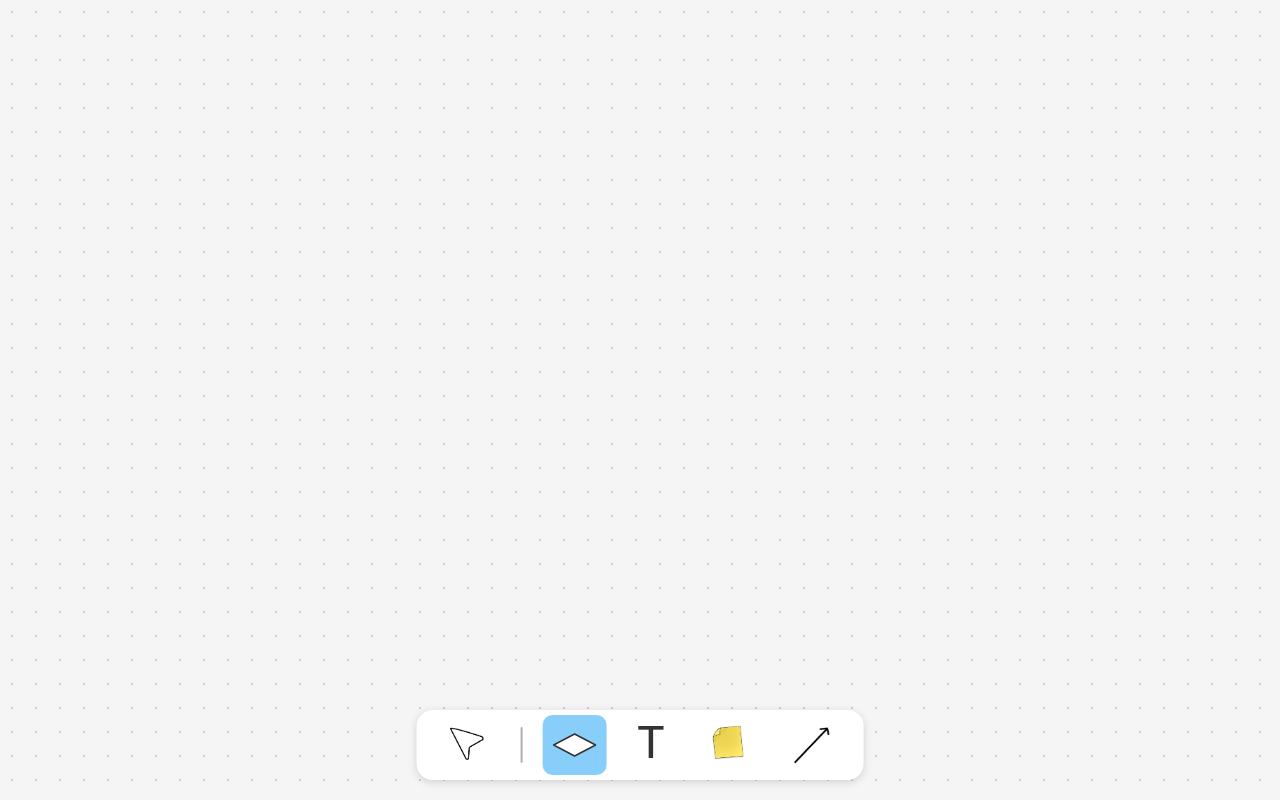
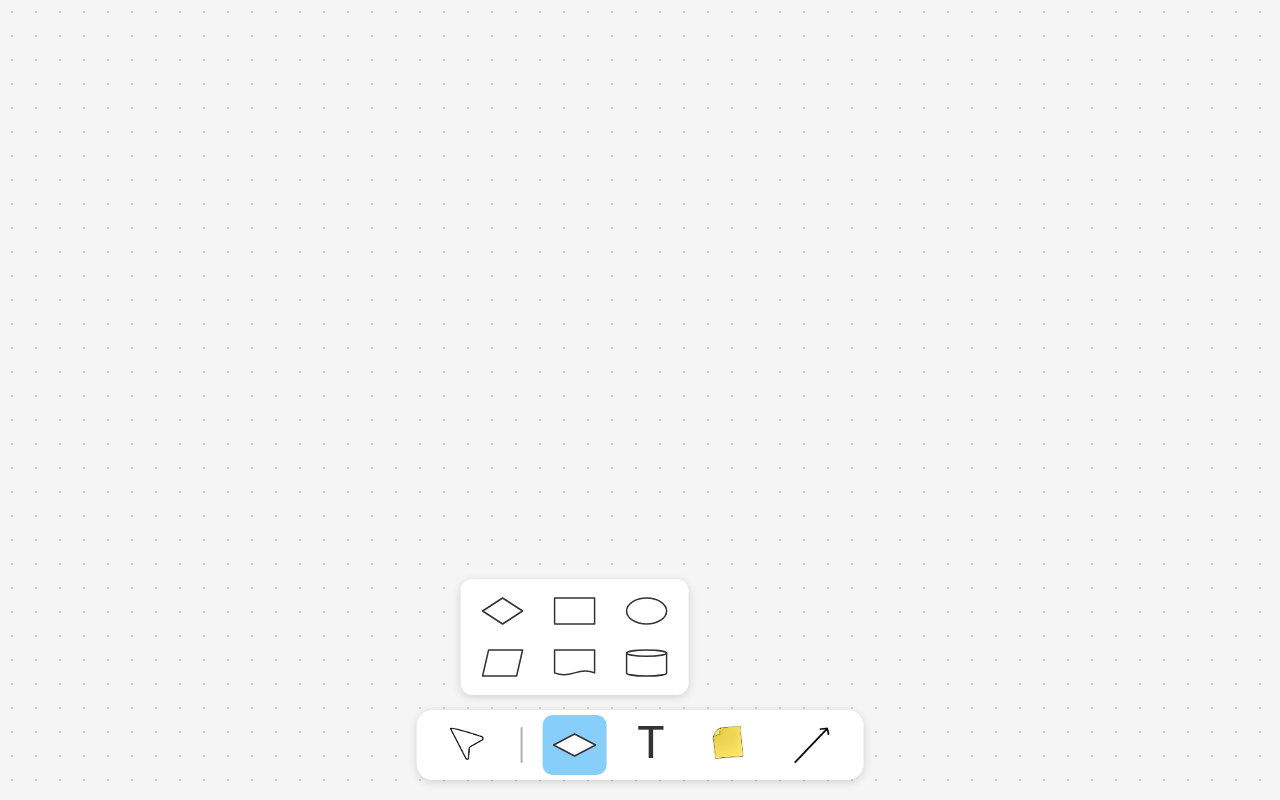
Before and after one commit to ziningch/cmu05431, a React (Vite) app: page / in a window 1280 px wide. Both pictures are taken after a click on the button 574 px from the left and 745 px from the top of the page. Shown: the top 800 px of the page. Built offline with nearby package versions, Linux system fonts and the light colour scheme.

Commit message:
flowchart shape tool

```diff
--- a/src/App.css
+++ b/src/App.css
@@ -251,3 +251,78 @@
   pointer-events: none;
   z-index: 20;
 }
+
+.flowchart-wrap {
+  position: relative;
+  display: flex;
+  flex-shrink: 0;
+}
+
+.shape-menu {
+  position: absolute;
+  bottom: calc(100% + 20px);
+  left: 50%;
+  transform: translateX(-50%);
+  width: max-content;
+  display: grid;
+  grid-template-columns: repeat(3,auto);
+  gap: 8px;
+  padding: 10px;
+  background-color: white;
+  border-radius: 12px;
+  box-shadow: 0 2px 8px rgba(0,0,0,0.15);
+}
+
+.shape-option {
+  display: flex;
+  align-items: center;
+  justify-content: center;
+  width: 64px;
+  height: 44px;
+  background: none;
+  border: 2px solid transparent;
+  border-radius: 8px;
+  cursor: pointer;
+}
+
+.shape-option:hover,
+.shape-option.active {
+  border-color: #333333;
+}
+
+.shape-icon {
+  width: 40px;
+  height: 26px;
+  overflow: visible;
+}
+
+.shape-cursor {
+  position: fixed;
+  pointer-events: none;
+  z-index: 20;
+}
+
+.shape-graphic {
+  position: absolute;
+  top: 0;
+  left: 0;
+  width: 100%;
+  height: 100%;
+  overflow: visible;
+  pointer-events: none;
+}
+
+.text-wrap.shape .text-box {
+  position: relative;
+  flex: none;
+  margin: auto 0;
+  text-align: center;
+  min-height: 1.4em;
+}
+
+/*make sure text does not go beyond shape*/
+.text-wrap.shape-decision { padding: 14px 30px; }
+.text-wrap.shape-terminator { padding: 12px 20px; }
+.text-wrap.shape-io { padding: 12px 24px; }
+.text-wrap.shape-document { padding: 12px 12px 24px; }
+.text-wrap.shape-database { padding: 28px 12px 12px; }
--- a/src/App.jsx
+++ b/src/App.jsx
@@ -5,7 +5,77 @@ import mouse from "./assets/mouse.png";
 
 import {useState, useEffect, useRef} from "react";
 
+//six flowchart shapes shown in the popup menu
+const shapeOptions = [
+  {key: "decision", name: "Decision"},
+  {key: "process", name: "Process"},
+  {key: "terminator", name: "Start/End"},
+  {key: "io", name: "Input/Output"},
+  {key: "document", name: "Document"},
+  {key: "database", name: "Database"}
+];
+
+//const border and fill for all shapes
+const shapeAttributes = {
+  fill: "white",
+  stroke: "#333333",
+  strokeWidth: 1.5,
+  strokeLinejoin: "round",
+  vectorEffect: "non-scaling-stroke"
+};
+
+//draw the shapes that fill the container box
+function ShapeSvg({shape, className}) {
+  return (
+    <svg className = {className} viewBox = "0 0 100 100" preserveAspectRatio = "none">
+      {/*decision diamond */}
+      {shape === "decision" && (
+        <polygon points = "50,0 100,50 50,100, 0,50" {...shapeAttributes} />
+      )}
+
+      {/*process rectangle */}
+      {shape === "process" && (
+        <rect x = "0" y = "0" width = "100" height = "100" {...shapeAttributes} />
+      )}
+
+      {/*terminator ellipse */}
+      {shape === "terminator" && (
+        <ellipse cx = "50" cy = "50" rx = "50" ry = "50" {...shapeAttributes} />
+      )}
+
+      {/*io parallelogram */}
+      {shape === "io" && (
+        <polygon points = "15,0 100,0 85,100, 0,100" {...shapeAttributes} />
+      )}
+
+      {/*document*/}
+      {shape === "document" && (
+        <path d = "M0,0 H100 v88 C85,78 70,78 50,88 C30,98 15,98 0,88 Z" {...shapeAttributes} />
+      )}
+
+      {/*database cylinder */}
+      {shape === "database" && (
+        <>
+          <path d = "M0,12 V88 A50,12 0 0 0 100,88 V12 Z" {...shapeAttributes} />
+          <ellipse cx = "50" cy = "12" rx = "50" ry = "12" {...shapeAttributes} />
+        </>
+      )}
+    </svg>
+  );
+}
+
 export default function App() {
+
+  //width and height of each flowchart shape
+  const shapeDefaults = {
+    decision: {w: 170, h: 110},
+    process: {w: 160, h: 90},
+    terminator: {w: 160, h: 70},
+    io: {w: 170, h: 90},
+    document: {w: 160, h: 100},
+    database: {w: 120, h: 130}
+  };
+
   //keep track of which tool is active
   const [activeTool, setActiveTool] = useState(null);
 
@@ -17,12 +87,18 @@ export default function App() {
   //determine whether the current selected component is textbox
   const selectedText = selected?.type === "text";
 
+  const canFormat = selected?.type === "text" || selected?.type === "shape";
+
   //whether the size popup is showing
   const [sizeMenuOpen, setSizeMenuOpen] = useState(false);
 
   //keep track of sticky menu visibility and current sticky color
   const [colorMenuOpen, setColorMenuOpen] = useState(false);
   const [stickyColor, setStickyColor] = useState(null);
+
+  //keep track of flowchart shape menu visibility and current shape
+  const [shapeMenuOpen, setShapeMenuOpen] = useState(false);
+  const [shapeType, setShapeType] = useState(null);
 
   //keep track of cursor position so a tiny square representing the sticky can fall under it
   const [cursurPos, setCursorPos] = useState(null);
@@ -52,6 +128,10 @@ export default function App() {
 
   //minimum size for sticky note
   const stickyMin = 120;
+
+  //minimum size for flochart shapes
+  const shapeMinWidth = 80;
+  const shapeMinHeight = 60;
 
   //mouse tool is active when it's picked or before anything else is picked
   const mouseActive = (activeTool === null || activeTool === "mouse-icon");
@@ -133,9 +213,8 @@ export default function App() {
 
   function chooseTool(tool) {
     setActiveTool(tool);
-    if (tool !== "sticky-icon") {
     setColorMenuOpen(false);
-    }
+    setShapeMenuOpen(false);
   }
 
   //tracks the beginning of moving/resizing through drag
@@ -146,6 +225,18 @@ export default function App() {
     setSelectedID(box.id);
     setSizeMenuOpen(false);
 
+    //each type of box has its own min values
+    let minW = minWidth;
+    let minH = minHeight;
+    if (box.type==="sticky") {
+      minW = stickyMin;
+      minH = stickyMin;
+    }
+    if(box.type === "shape") {
+      minW = shapeMinWidth;
+      minH = shapeMinHeight;
+    }
+
     dragReference.current = {
       id: box.id,
       mode,
@@ -153,8 +244,8 @@ export default function App() {
       startX: event.clientX,
       startY: event.clientY,
       startBox: {x: box.x, y: box.y, width: box.width, height: box.height},
-      minW: box.type === "sticky" ? stickyMin : minWidth,
-      minH: box.type === "sticky" ? stickyMin : minHeight,
+      minW: minW,
+      minH: minH,
       moved: false
     };
   }
@@ -181,13 +272,15 @@ export default function App() {
 
     setSizeMenuOpen(false);
 
-    if (colorMenuOpen) {
+    //close popups
+    if (colorMenuOpen || shapeMenuOpen) {
       setColorMenuOpen(false);
+      setShapeMenuOpen(false);
       return;
     }
 
     //remove empty textbox
-    const keep = (box) => box.type === "sticky" || box.text.trim() !== "";
+    const keep = (box) => box.type !== "text" || box.text.trim() !== "";
 
     if (activeTool === "tool-text") {
       //draw the textbox by getting current bounding rectangle
@@ -230,6 +323,27 @@ export default function App() {
       ]);
       setSelectedID(id);
       setActiveTool("mouse-icon");
+    } else if (activeTool === "flowchart-shape" && shapeType) {
+      const rect = event.currentTarget.getBoundingClientRect();
+      const id = Date.now();
+      const size = shapeDefaults[shapeType];
+
+      setBoxes((prev) => [
+        ...prev.filter(keep), {
+          id,
+          type: "shape",
+          shape: shapeType,
+          x: event.clientX-rect.left,
+          y: event.clientY-rect.top,
+          width: size.w,
+          height: size.h,
+          text: "",
+          bold: false,
+          fontSize: 18
+        }
+      ]);
+      setSelectedID(id);
+      setActiveTool("mouse-icon");
     } else {
       //if we are not using textbox tool just clear the empty textboxes
       setBoxes((prev)=>prev.filter(keep));
@@ -250,7 +364,7 @@ export default function App() {
         <div
           //gives unique id to the current object
           key = {box.id}
-          className = {`text-wrap ${box.type === "sticky" ? "sticky" : ""} ${box.id === selectedID ? "selected" : ""} ${mouseActive ? "movable" : ""}`}
+          className = {`text-wrap ${box.type === "sticky" ? "sticky" : ""} ${box.type === "shape" ? `shape shape-${box.shape}` : ""} ${box.id === selectedID ? "selected" : ""} ${mouseActive ? "movable" : ""}`}
           style={{
             left: box.x,
             top: box.y,
@@ -274,6 +388,11 @@ export default function App() {
             setSizeMenuOpen(false);
           }}
         >
+          {/* Draw the shape behind the text*/}
+          {box.type === "shape" && (
+            <ShapeSvg shape = {box.shape} className = "shape-graphic" />
+          )}
+
           {/*where the user types text*/}
           <div
             id = {`text-${box.id}`}
@@ -304,7 +423,7 @@ export default function App() {
        ))}
 
        {/*Draw the bold toggle */}
-       {selectedText && (
+       {canFormat && (
         <button
           className= {`bold-button ${selected.bold ? "active" : ""}`}
           style = {{left:selected.x,top:selected.y-44}}
@@ -320,7 +439,7 @@ export default function App() {
        )}
 
        {/*Draw the size button*/}
-       {selectedText && (
+       {canFormat && (
         <button
           className= "size-button"
           style = {{left:selected.x+40,top:selected.y-44}}
@@ -339,7 +458,7 @@ export default function App() {
        )}
 
        {/*Draw the size popup which closes as soon as a size is picked*/}
-       {selectedText && sizeMenuOpen && (
+       {canFormat && sizeMenuOpen && (
         <div
           className= "size-menu"
           style = {{left:selected.x+40,top:selected.y-84}}
@@ -376,22 +495,47 @@ export default function App() {
         {/*drawing the tool divider*/}
         <div className = 'divider'></div>
 
-        {/*drawing the flowchart shape tool*/}
+        {/*Drawing the flowchart shape tool with the popup menu */}
+        <div className = "flowchart-wrap">
           <button
-          className ={`tool ${activeTool === "flowchart-shape" ? "active" : ""}`}
-          onClick={()=>chooseTool("flowchart-shape")}
+            className = {`tool ${activeTool === "flowchart-shape" ? "active" : ""}`}
+            onClick = {() => {
+              setActiveTool("flowchart-shape");
+              setShapeMenuOpen(true);
+              setColorMenuOpen(false);
+            }}
           >
-          {/*drawing a diamond with svg*/}
-          <svg width = "44" height = "44" viewBox="0 0 44 44">
+            <svg width = "44" height = "44" viewBox = "0 0 44 44">
               <polygon
-            points="22,11 43,22 22,33 1,22"
-            fill="white"
-            stroke="#333333"
-            strokeWidth="1.5"
+              points = "22,11 43,22 22,33 1,22"
+              fill = "white"
+              stroke = "#333333"
+              strokeWidth= "1.5"
               strokeLinejoin="round"
               />
             </svg>
           </button>
+
+          {/*Draw the popup menu*/}
+          {shapeMenuOpen && (
+            <div className = "shape-menu">
+              {shapeOptions.map((option) => (
+                <button
+                  key = {option.key}
+                  className = {`shape-option ${shapeType === option.key ? "active" : ""}`}
+                  title = {option.name}
+                  aria-label = {`${option.name} shape`}
+                  onClick = {() => {
+                    setShapeType(option.key);
+                    setShapeMenuOpen(false);
+                  }}
+                >
+                  <ShapeSvg shape = {option.key} className = "shape-icon" />
+                </button>
+              ))}
+            </div>
+          )}
+        </div>
 
 
         {/*drawing the text tool*/}
@@ -409,6 +553,7 @@ export default function App() {
             onClick={()=>{
               setActiveTool("sticky-icon");
               setColorMenuOpen(true);
+              setShapeMenuOpen(false);
             }}
           >
             <img className="sticky-icon" src={sticky} alt="sticky note tool" />
@@ -450,6 +595,16 @@ export default function App() {
           style = {{left: cursurPos.x+2, top: cursurPos.y+22, backgroundColor: stickyColor}}
         />
       )}
+
+      {/*Draw picked flowchart shape under cursor */}
+      {activeTool === "flowchart-shape" && shapeType && cursurPos && !shapeMenuOpen && (
+        <div
+          className = "shape-cursor"
+          style = {{left: cursurPos.x+2, top: cursurPos.y+22}}
+        >
+          <ShapeSvg shape = {shapeType} className = "shape-icon" />
+        </div>
+      )}
     </div>
   );
 }
```
Lines whose indentation alone changed are shown as unchanged.
